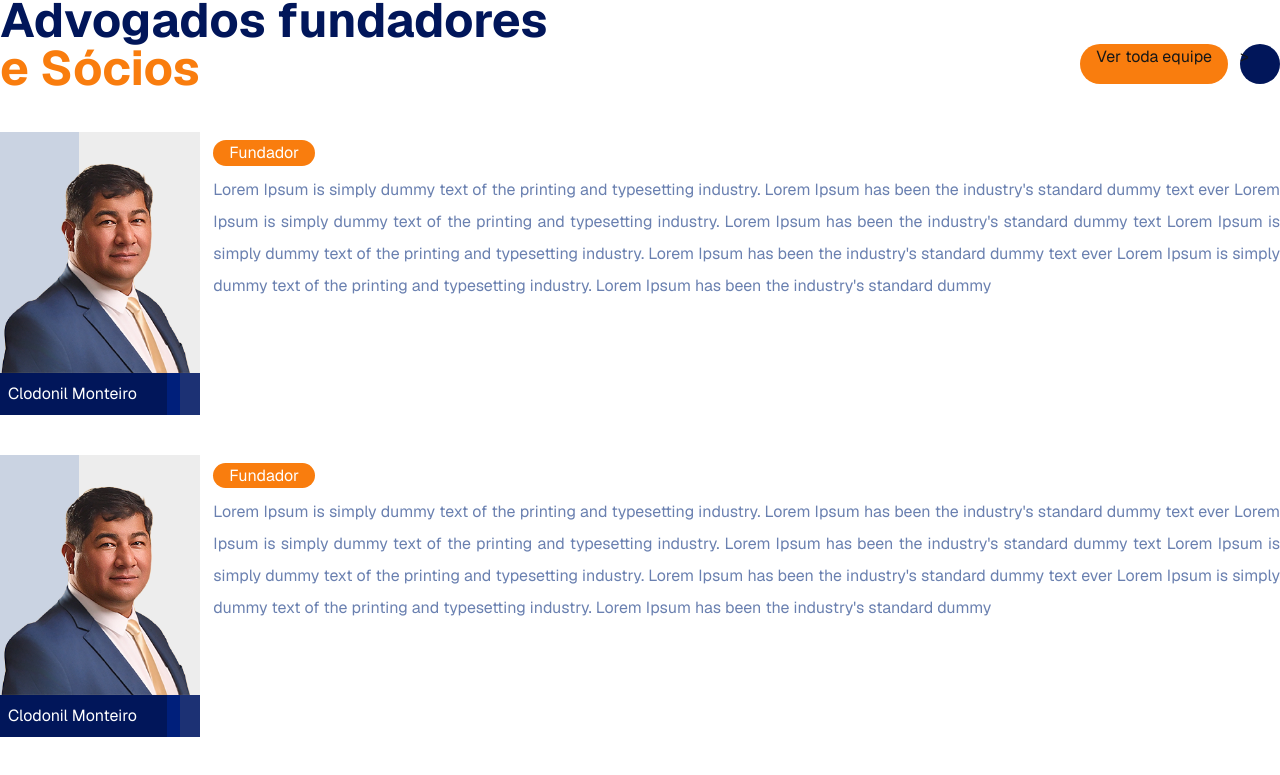
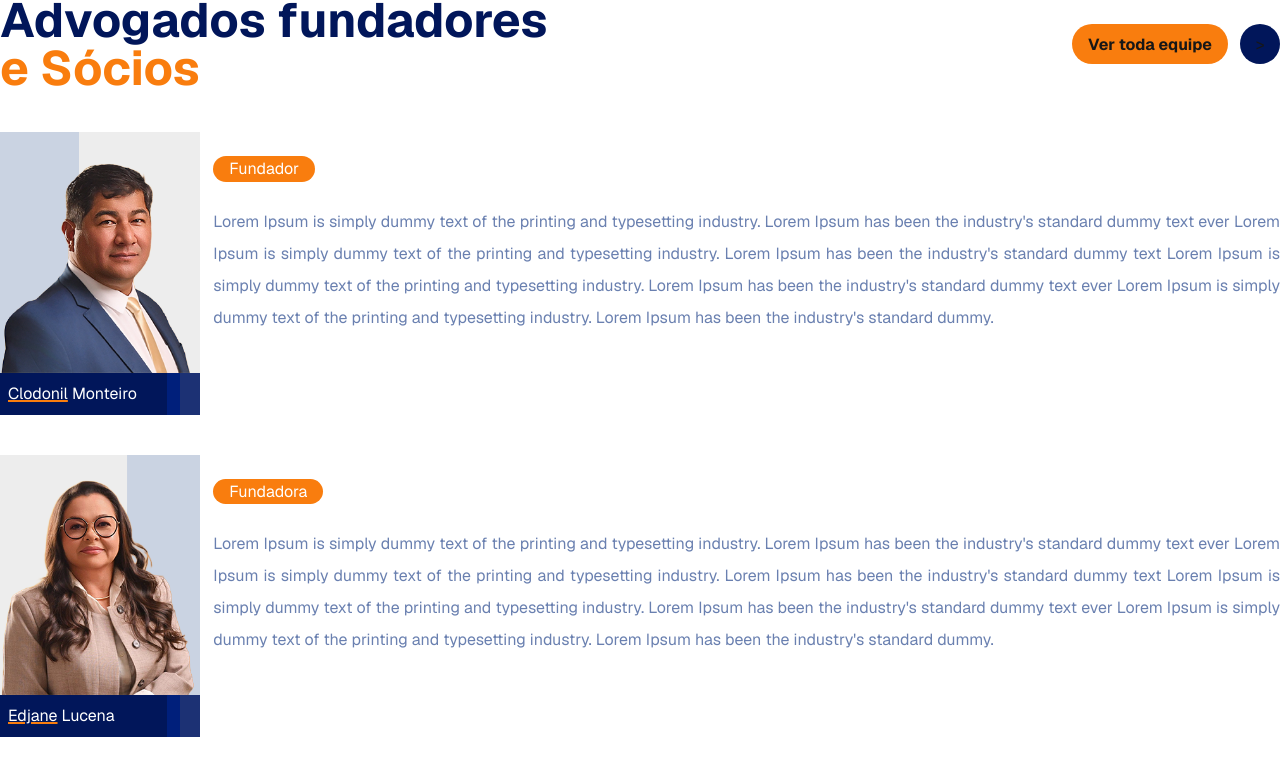
Before and after one commit to LuizaOliveira/cma-site, a Next.js app: page / in a window 1280 px wide. Shown: the part 3590-4365 px from the top of the page. Built offline with nearby package versions, Linux system fonts and the light colour scheme.

Commit message:
Refatora componente AdvCard para receber props e atualiza NossaEquipe para utilizar instâncias do AdvCard com dados dinâmicos

```diff
--- a/app/components/AdvCard.tsx
+++ b/app/components/AdvCard.tsx
@@ -1,19 +1,28 @@
 import Image from "next/image";
 
-export function AdvCard() {
+interface AdvCardProps {
+  imgSrc: string;
+  nome: string;
+  titulo: string;
+  texto: string;
+}
+
+export function AdvCard({ imgSrc, nome, titulo, texto }: AdvCardProps) {
   return (
     <div className="grid grid-cols-12 mb-10">
       <div className="w-50 bg-[#F5F8FF] col-span-2">
         <div>
           <Image
-            src="/clodonilBG.png"
+            src={`/${imgSrc}`}
             alt="Tablet com notificações para servidores públicos"
             width={200}
             height={200}
           />
           <div className="flex">
             <div className="text-white bg-primary p-2 w-full">
-              Clodonil Monteiro
+              {<span className="underline underline-offset-1 decoration-2 decoration-secondary">{nome.split(' ')[0]}</span>}
+              {<span> {nome.split(' ')[1]}</span>}
+              {/* <div className="bg-secondary py-[1px] w-12 -mt-1" /> */}
             </div>
             <span className="bg-[#001F7B] w-4" />
             <span className="bg-[#1C3174] w-6" />
@@ -21,11 +30,11 @@ export function AdvCard() {
         </div>
       </div>
       <div className="col-span-10">
-        <div className="text-white bg-secondary w-fit px-4 rounded-2xl my-2">
-          Fundador
+        <div className="text-white bg-secondary w-fit px-4 rounded-2xl my-6">
+          {titulo}
         </div>
         <p className="text-[#6A80B0] max-w-300 text-justify leading-loose">
-          Lorem Ipsum is simply dummy text of the printing and typesetting industry. Lorem Ipsum has been the industry's standard dummy text ever Lorem Ipsum is simply dummy text of the printing and typesetting industry. Lorem Ipsum has been the industry's standard dummy text Lorem Ipsum is simply dummy text of the printing and typesetting industry. Lorem Ipsum has been the industry's standard dummy text ever Lorem Ipsum is simply dummy text of the printing and typesetting industry. Lorem Ipsum has been the industry's standard dummy
+          {texto}
         </p>
       </div>
     </div>
--- a/app/components/NossaEquipe.tsx
+++ b/app/components/NossaEquipe.tsx
@@ -3,6 +3,9 @@ import equipe from "../../equipe.png";
 import { AdvCard } from "./AdvCard";
 
 export function NossaEquipe() {
+
+  const loremIpsum = "Lorem Ipsum is simply dummy text of the printing and typesetting industry. Lorem Ipsum has been the industry's standard dummy text ever Lorem Ipsum is simply dummy text of the printing and typesetting industry. Lorem Ipsum has been the industry's standard dummy text Lorem Ipsum is simply dummy text of the printing and typesetting industry. Lorem Ipsum has been the industry's standard dummy text ever Lorem Ipsum is simply dummy text of the printing and typesetting industry. Lorem Ipsum has been the industry's standard dummy."
+
   return (
     <section className="py-16 bg-white">
       <div className="container mx-auto">
@@ -39,19 +42,19 @@ export function NossaEquipe() {
             <p className="text-[#6A80B0] text-justify leading-loose text-lg">Nossa equipe é formada por profissionais experientes em diferentes áreas, os quais trabalham de forma integrada e usam habilidades técnicas e talentos coordenados ligados a casos rotineiros direcionados aos litígios de Servidores Públicos.</p>
           </div>
         </div>
-        <div className="flex items-center justify-between">
-          <h2 className="text-primary text-5xl font-bold mb-10">
+        <div className="flex items-center justify-between mb-10">
+          <h2 className="text-primary text-5xl font-bold">
             Advogados fundadores <span className="text-secondary"><br /> e Sócios</span>
           </h2>
           <div className="flex gap-3">
-            <div className="rounded-full bg-secondary px-4">Ver toda equipe</div>
-            <div className="rounded-full bg-primary w-10 h-10"> {">"} </div>
+            <div className="rounded-full bg-secondary px-4 flex items-center justify-center font-bold">Ver toda equipe</div>
+            <div className="rounded-full bg-primary w-10 h-10 flex items-center justify-center"> {">"} </div>
           </div>
         </div>
-        <AdvCard />
-        <AdvCard />
-        <AdvCard />
-        <AdvCard />
+        <AdvCard imgSrc="clodonilBG.png" nome="Clodonil Monteiro" titulo="Fundador" texto={loremIpsum} />
+        <AdvCard imgSrc="edjaneBG.png" nome="Edjane Lucena" titulo="Fundadora" texto={loremIpsum} />
+        <AdvCard imgSrc="lauraBG.png" nome="Laura Maria" titulo="Sócia" texto={loremIpsum} />
+        <AdvCard imgSrc="diegoBG.png" nome="Diego Medeiros" titulo="Sócio" texto={loremIpsum} />
       </div>
     </section>
   );
```
